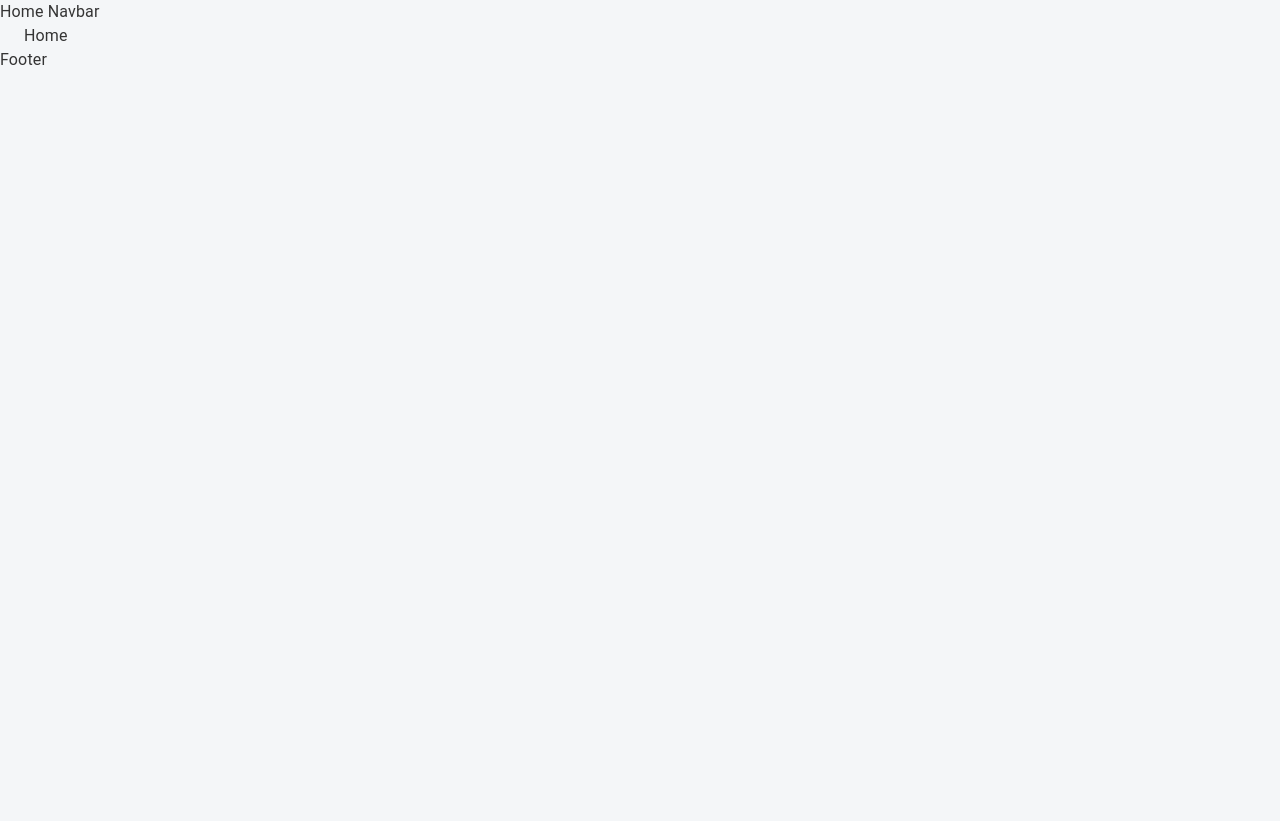
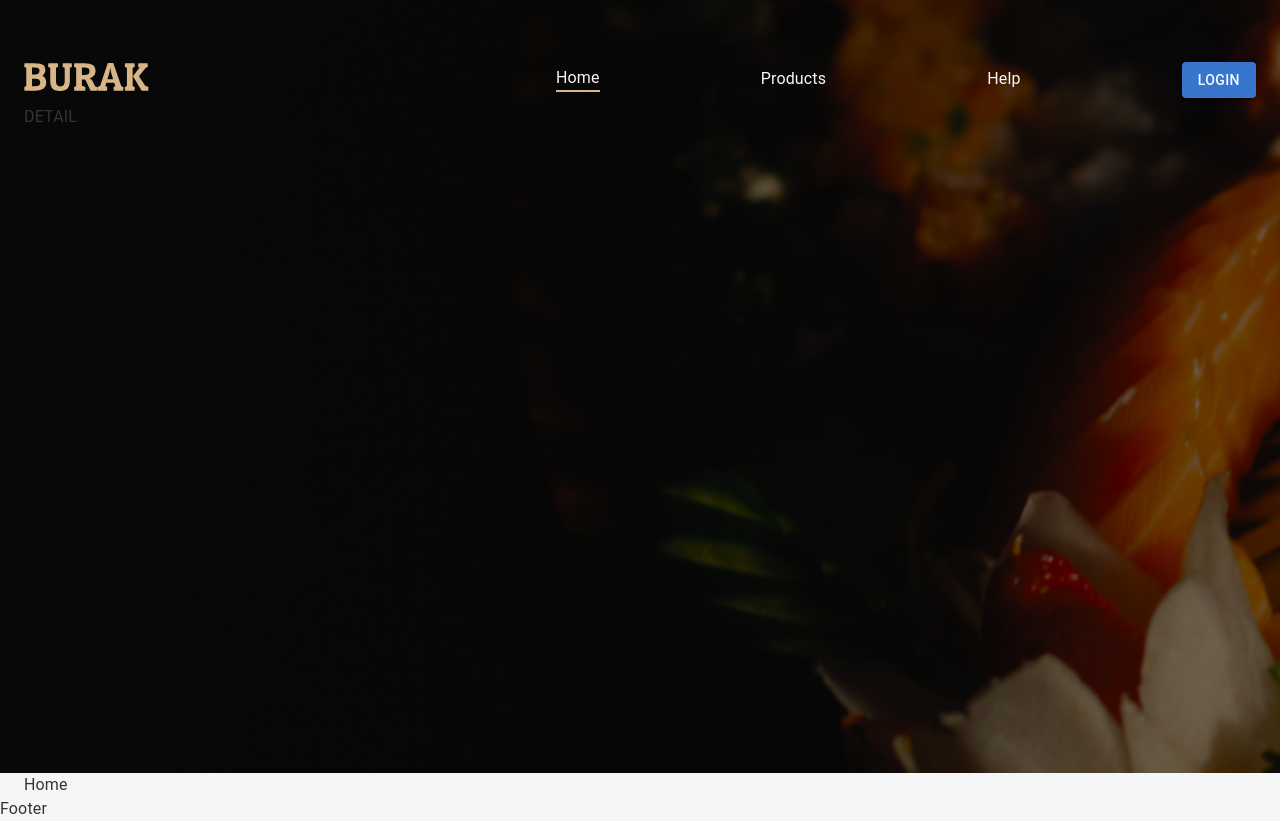
Before and after one commit to mukhammads-dev/burak-react, a React (Create React App) app: page / in a window 1280 px wide. Before the commit the page ends 800 px from the top, so only its background shows below. Built offline with nearby package versions, Linux system fonts and the light colour scheme.

Commit message:
feat: develop header and footer part one

```diff
--- a/src/app/App.tsx
+++ b/src/app/App.tsx
@@ -1,5 +1,4 @@
 import React from "react";
-import "../css/app.css";
 import { Box, Button, Stack, Typography } from "@mui/material";
 import Container from "@mui/material/Container";
 import { Link, Route, Switch, useLocation } from "react-router-dom";
@@ -10,6 +9,9 @@ import { UserPage } from "./screens/myPage";
 import { HomeNavbar } from "./components/headers/HomeNavbar";
 import { OtherNavbar } from "./components/headers/OtherNavbar";
 import { Footer } from "./components/footers";
+import "../css/app.css";
+import "../css/navbar.css";
+import { HelpPage } from "./screens/helpPage";
 
 function App() {
   const location = useLocation();
@@ -26,6 +28,9 @@ function App() {
       <Route path="/member-page">
         <UserPage />
       </Route>
+      <Route path="/help">
+        <HelpPage />
+      </Route>
       <Route path="/">
         <HomePage />
       </Route>
--- a/src/app/components/headers/HomeNavbar.tsx
+++ b/src/app/components/headers/HomeNavbar.tsx
@@ -1,4 +1,74 @@
+import { Box, Button, Container, Stack } from "@mui/material";
+import { NavLink } from "react-router-dom";
+
 export function HomeNavbar() {
-    return <div>Home Navbar</div>;
+    const authMember = null;
 
+    return (
+        <div className="home-navbar">
+            <Container sx={{ mt: "55px", height: "642px" }}>
+                <Stack
+                    direction="row"
+                    sx={{
+                        height: "50px",
+                        justifyContent: "space-between",
+                        alignItems: "center",
+                    }}
+                >
+                    <Box>
+                        <NavLink to="/">
+                            <img
+                                style={{ width: "125px", height: "30px" }}
+                                src="/icons/burak.svg"
+                            />
+                        </NavLink>
+                    </Box>
+
+                    <Stack
+                        direction="row"
+                        sx={{
+                            justifyContent: "space-between",
+                            alignItems: "center",
+                            minWidth: "700px",
+                        }}
+                    >
+                        <Box className={"hover-line"}>
+                            <NavLink to="/" activeClassName={"underline"}>Home</NavLink>
+                        </Box>
+                        <Box className={"hover-line"}>
+                            <NavLink to="/products" activeClassName={"underline"}>Products</NavLink>
+                        </Box>
+
+                        {authMember ? (
+                            <Box className={"hover-line"}>
+                                <NavLink to="/orders" activeClassName={"underline"}>Orders</NavLink>
+                            </Box>
+                        ) : null}
+
+                        {authMember ? (
+                            <Box className={"hover-line"}>
+                                <NavLink to="/member-page" activeClassName={"underline"}>My Page</NavLink>
+                            </Box>
+                        ) : null}
+
+                        <Box className={"hover-line"}>
+                            <NavLink to="/help" activeClassName={"underline"}>Help</NavLink>
+                        </Box>
+
+                        {/* BASKET */}
+
+                        {!authMember ? (
+                            <Box>
+                                <Button variant="contained" style={{ background: "#3776CC", color: "#f8f8ff" }}>Login</Button>
+                            </Box>
+                        ) : (
+                                <img />
+                            )}
+                    </Stack>
+                </Stack>
+
+                <Stack>DETAIL</Stack>
+            </Container>
+        </div>
+    );
 }
--- a/src/app/components/headers/OtherNavbar.tsx
+++ b/src/app/components/headers/OtherNavbar.tsx
@@ -1,4 +1,4 @@
 export function OtherNavbar() {
-    return <div>Other Navbar</div>;
+    return <div>OtherNavbar</div>;
 
 }
--- /dev/null
+++ b/src/css/navbar.css
@@ -0,0 +1,38 @@
+.home-navbar {
+    width: 100%;
+    height: 773px;
+    display: flex;
+    background: url("/public/img/banner.webp");
+    background-size: cover;
+}
+
+.home-navbar a {
+    text-decoration: none;
+}
+
+.home-navbar .hover-line a {
+    color: #f8f8f8;
+    z-index: 100;
+}
+
+.home-navbar .underline {
+    display: block;
+    content: "";
+    border-bottom: solid 2px #d7b686;
+}
+
+.home-navbar .hover-line:after {
+    display: block;
+    content: "";
+    border-bottom: solid 2px #d7b686;
+    transform: scaleX(0);
+    transition: transform 250ms ease-in-out;
+}
+
+.home-navbar .hover-line:hover:after {
+    transform: scaleX(1);
+}
+
+.home-navbar div.hover-line:after {
+    transform-origin: 0% 50%;
+}
```
Also changed, not shown: public/manifest.json.
